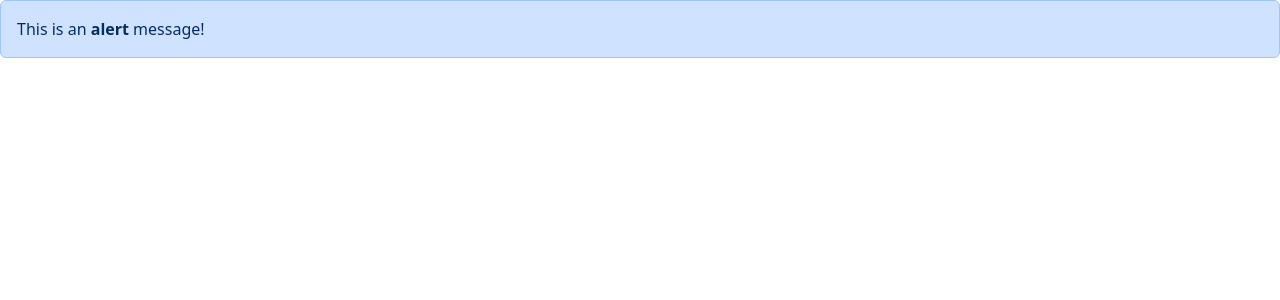
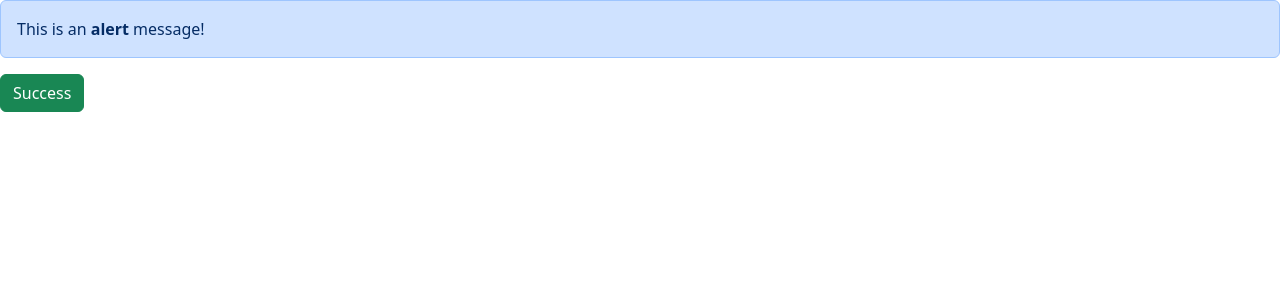
Before and after one commit to josephArinaitwe/basics, a React (Vite) app: page / in a window 1280 px wide. Shown: the top 300 px of the page. Built offline with nearby package versions, Linux system fonts and the light colour scheme.

Commit message:
added a button

```diff
--- a/src/App.tsx
+++ b/src/App.tsx
@@ -1,5 +1,6 @@
 import Message from "./message"
 import Alert from "./components/alert";
+import Button from "./components/button";
 import ListGroup from "./components/ListGroup";
 function App(){
   // const items = ['New York', 'San Francisco', 'Tokyo', 'London', 'Mumbai'];
@@ -19,6 +20,7 @@ return( <div>
     <Alert >
       This is an <span className='alert-link'> alert </span> message!
     </Alert>
+    <Button />
   </div>
   );
 
--- /dev/null
+++ b/src/components/button.tsx
@@ -0,0 +1,9 @@
+import React from 'react'
+
+const Button = () => {
+  return (
+    <button type="button" className="btn btn-success">Success</button>
+  )
+}
+
+export default Button
```
